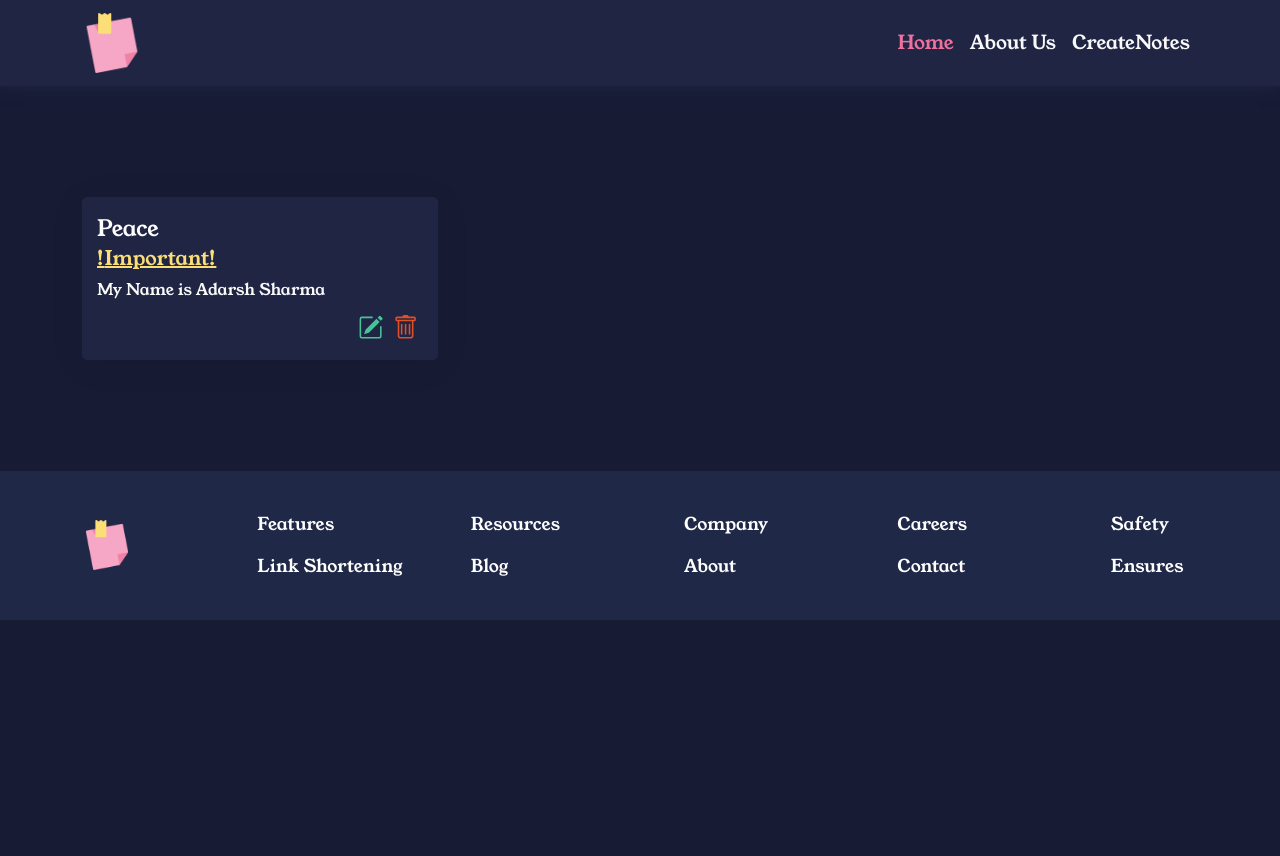
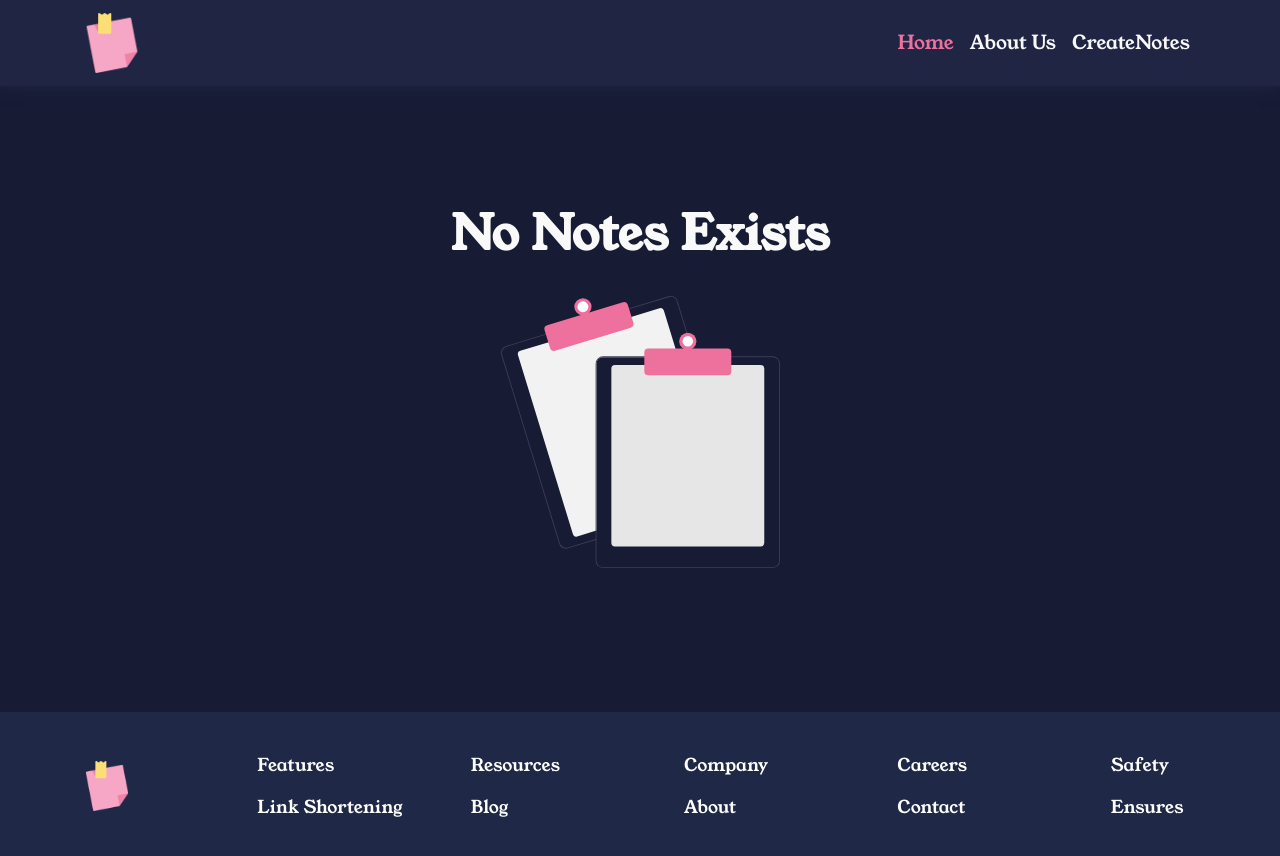
Before and after one commit to adarshsharma27/notesApp, a React (Vite) app: page /notes in a window 1280 px wide. Shown: the top 856 px of the page. Before the commit the page ends 800 px from the top, so only its background shows below. Built offline with nearby package versions, Linux system fonts and the light colour scheme.

Commit message:
Create and Delete Notes Functionality Completed

```diff
--- a/src/components/CreateNotes.jsx
+++ b/src/components/CreateNotes.jsx
@@ -1,13 +1,20 @@
 import React, { useState } from "react";
 import { BsPlusSquareDotted } from "react-icons/bs";
-import { addTodo } from "../features/todoSlice";
+import { addNote } from "../features/noteSlice";
 import { useDispatch } from "react-redux";
+import { useNavigate } from "react-router-dom";
 const CreateNotes = () => {
-  // const[addValue,setAddValue]=useState("")
-  //  const dispatch =useDispatch()
-  // const addTodoHandle=()=>{
-  //   dispatch(addTodo(addValue))
-  // }
+  const[createNote,setCreateNote]=useState({})
+  const navigate = useNavigate();
+   const dispatch =useDispatch()
+  const addNotesHandle=()=>{
+    dispatch(addNote(createNote))
+    navigate('/notes')
+  }
+  const handleInput=(e)=>{
+    setCreateNote({...createNote,[e.target.name]:e.target.value})
+  }
+  console.log(createNote,"createNote")
   return (
     <>
       <section className="container py-4 notes-heading">
@@ -19,27 +26,32 @@ const CreateNotes = () => {
               <div className="mb-3">
                 <input
                   type="text"
+                  name="title"
                   className="form-control  mr-auto"
                   placeholder="Please Enter Title"
-                  value=""
-                  onChange={(e) => {}}
+                  value={createNote.title}
+                  onChange={handleInput}
                 />
               </div>
               <div class="mb-3">
                 <input
                   type="text"
+                  name="highlight"
                   className="form-control  mr-auto"
                   placeholder="Enter Note Highlight"
-                  value=""
-                  onChange={(e) => {}}
+                  value={createNote.highlight}
+                  onChange={handleInput}
                 />
               </div>
               <textarea
                 className="form-control  mr-auto"
                 placeholder="Please Enter Description"
+                name="description"
+                value={createNote.description}
+                onChange={handleInput}
               ></textarea>
               <div className="pt-3">
-                <button className="btn btn-custom" onClick={() => {}}>
+                <button className="btn btn-custom"  onClick={()=>addNotesHandle()} >
                   Create
                 </button>
               </div>
--- a/src/components/Notes.jsx
+++ b/src/components/Notes.jsx
@@ -1,38 +1,38 @@
 import React, { useState } from "react";
 import { BsPencilSquare, BsTrash, BsEyeFill, BsXCircle } from "react-icons/bs";
 import { useSelector, useDispatch } from "react-redux";
-import { deleteTodo } from "../features/todoSlice";
+import { deleteNote } from "../features/noteSlice";
 import { NavLink } from "react-router-dom";
 const Notes = () => {
-  const todosList = useSelector((state) => state.todoReducer.todos);
-  console.log(todosList);
+  const notesList = useSelector((state) => state.noteReducer.notes);
+  console.log(notesList);
   const dispatch = useDispatch();
-  const deleteTodoHandle = (id) => {
-    dispatch(deleteTodo(id));
+  const deleteNotesHandle = (id) => {
+    dispatch(deleteNote(id));
   };
   return (
     <>
       <div className="container py-4 my-md-4">
         <div className="row py-md-4 my-md-4">
-          {todosList.length ? todosList.map((element, index) => (
+          {notesList.length ? notesList.map((element, index) => (
             <div className="col-xl-4 col-md-5 col-sm-12" key={index}>
               <div className="product-card text-left">
                 <div className="product-image-caption">
                   <div className="product-image-txt">
                     <div className="heading">
-                      <h3>{element.title}</h3>
+                      <h3>{element.noteData.title}</h3>
                     </div>
                     <div className="highlight">
-                      <h5>!{element.highlight}!</h5>
+                      <h5>!{element.noteData.highlight}!</h5>
                     </div>
                     <div className="description">
-                      <p>{element.description}</p>
+                      <p>{element.noteData.description}</p>
                     </div>
                     <div className="icons d-flex justify-content-end">
                     <NavLink to={`/update/${element.id}`}>  <BsPencilSquare className="fas fa-edit" /></NavLink>
                       <BsTrash
                         className="fas fa-delete"
-                        onClick={() => deleteTodoHandle(element.id)}
+                        onClick={() => deleteNotesHandle(element.id)}
                       />
                     </div>
                   </div>
--- a/src/components/UpdateNotes.jsx
+++ b/src/components/UpdateNotes.jsx
@@ -1,7 +1,7 @@
 import React, { useState } from "react";
-import { BsPlusSquareDotted } from "react-icons/bs";
-import { addTodo } from "../features/todoSlice";
-import { useDispatch } from "react-redux";
+// import { BsPlusSquareDotted } from "react-icons/bs";
+// import { addTodo } from "../features/todoSlice";
+// import { useDispatch } from "react-redux";
 const UpdateNotes = () => {
   // const[addValue,setAddValue]=useState("")
   //  const dispatch =useDispatch()
--- /dev/null
+++ b/src/features/noteSlice.js
@@ -0,0 +1,24 @@
+import { createSlice,nanoid } from '@reduxjs/toolkit'
+
+const initialState = {
+    notes:[]
+  }
+export const noteSlice= createSlice({
+    name:"notes",
+    initialState,
+    reducers: {
+        addNote:(state,action)=>{
+            const noteData={
+                id:nanoid(),
+                noteData:action.payload
+            }
+            state.notes.push(noteData);
+        },
+        deleteNote:(state,action)=>{
+            state.notes= state.notes.filter((note)=>note.id !==action.payload)
+
+        }
+    }
+})
+export const{addNote,deleteNote}=noteSlice.actions
+export default  noteSlice.reducer;
--- a/src/features/todoSlice.js
+++ /dev/null
@@ -1,24 +0,0 @@
-import { createSlice,nanoid } from '@reduxjs/toolkit'
-
-const initialState = {
-    todos:[{id:"sa",title:"Peace",highlight:"Important",description:"My Name is Adarsh Sharma"}]
-  }
-export const todoSlice= createSlice({
-    name:"todo",
-    initialState,
-    reducers: {
-        addTodo:(state,action)=>{
-            const todoData={
-                id:nanoid(),
-                textData:action.payload
-            }
-            state.todos.push(todoData);
-        },
-        deleteTodo:(state,action)=>{
-            state.todos= state.todos.filter((todo)=>todo.id !==action.payload)
-
-        }
-    }
-})
-export const{addTodo,deleteTodo}=todoSlice.actions
-export default  todoSlice.reducer;
--- a/src/store/store.js
+++ b/src/store/store.js
@@ -1,6 +1,6 @@
 import { configureStore } from "@reduxjs/toolkit";
-import todoReducer from "../features/todoSlice";
+import noteReducer from "../features/noteSlice";
 
 export const store = configureStore({
-  reducer: { todoReducer },
+  reducer: { noteReducer },
 });
```
